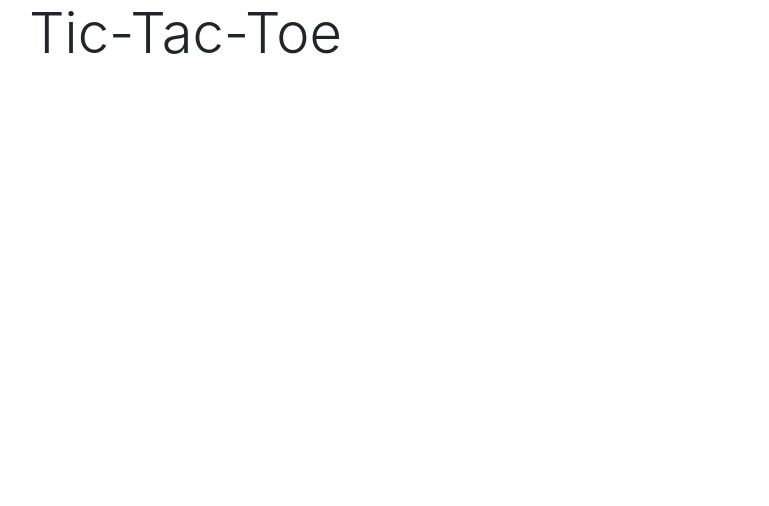
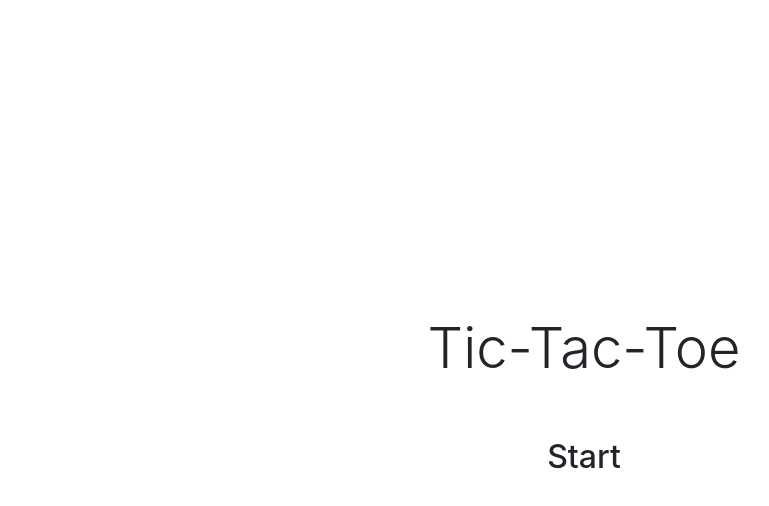
Before and after one commit to iwakoscott/tic-tac-toe-2, a React app: page / in a window 1280 px wide. Shown: the whole page, without its empty margins (56-825 px from the left). Built offline with nearby package versions, Linux system fonts and the light colour scheme.

Commit message:
commit before branching off of master to work on StartMenu comp

```diff
--- a/src/components/StartMenu/StartMenu.js
+++ b/src/components/StartMenu/StartMenu.js
@@ -1,7 +1,9 @@
 import React from 'react';
+import './StartMenu.css';
 
 export default () => (
-  <div className="container">
+  <div className="container viewport-centered">
     <h1 className="display-4">Tic-Tac-Toe</h1>
+    <h2 className="mt-5">Start</h2>
   </div>
 );
--- a/src/index.css
+++ b/src/index.css
@@ -3,3 +3,11 @@ body {
   padding: 0;
   font-family: sans-serif;
 }
+
+.viewport-centered {
+  height: 100vh;
+  display: flex;
+  flex-direction: column;
+  justify-content: center;
+  align-items: center;
+}
```
